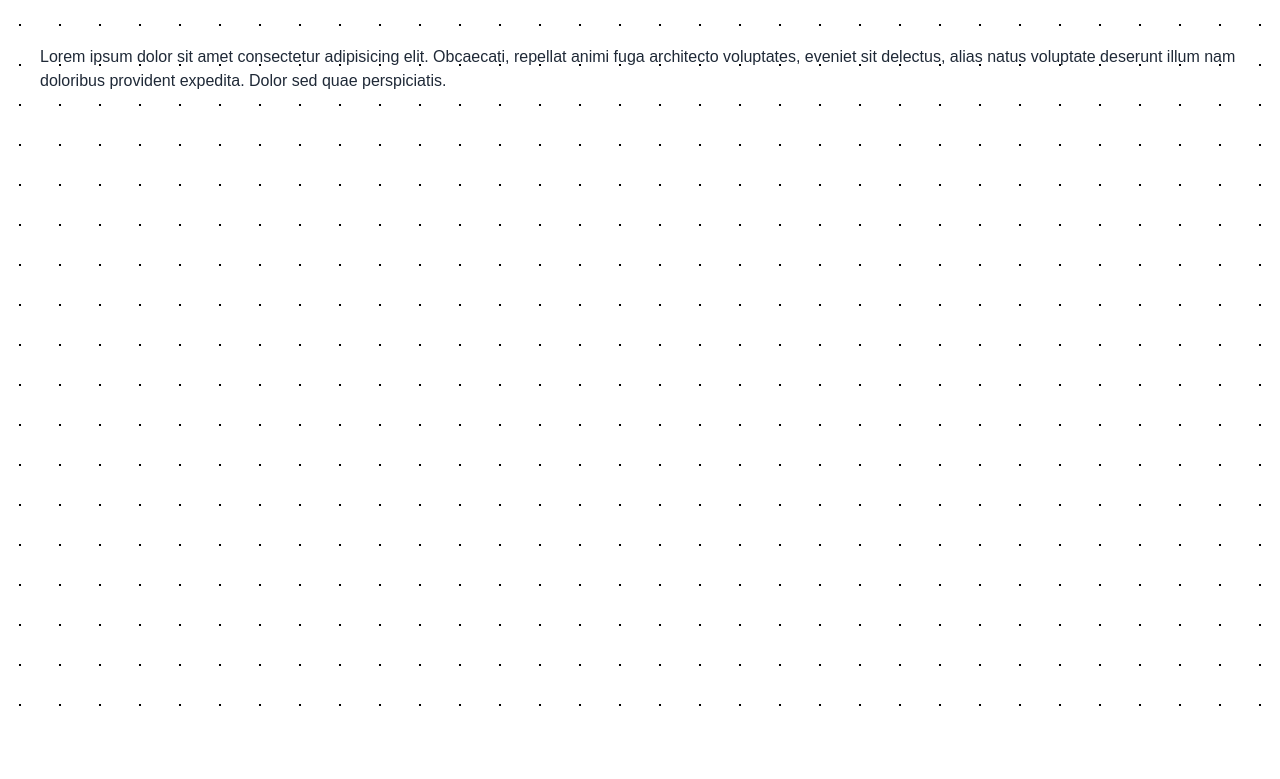
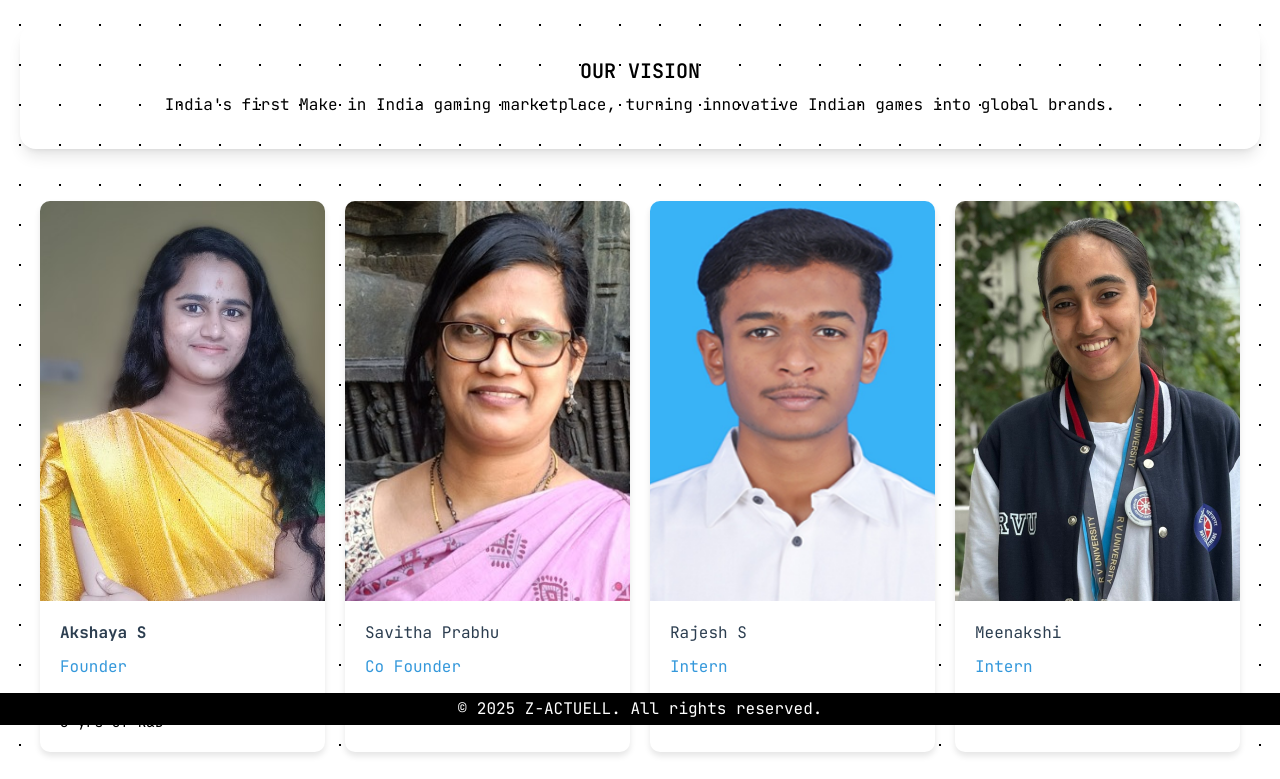
Before and after one commit to APOORV7G/zactuell, a website: page about-us.html in a window 1280 px wide. Shown: the part 75-854 px from the top of the page. Before the commit the page ends 800 px from the top, so only its background shows below. Drawn offline with Linux system fonts and the light colour scheme.

Commit message:
with about-us

```diff
--- a/about-us.html
+++ b/about-us.html
@@ -1,13 +1,87 @@
 <!DOCTYPE html>
 <html lang="en" data-theme="fantasy">
+  <style>
+    .vision {
+            background-color: #3498db;
+            color: #fff;
+            padding: 40px;
+            border-radius: 10px;
+            margin-bottom: 30px;
+            text-align: center;
+            box-shadow: 0 4px 6px rgba(0,0,0,0.1);
+        }
+        .vision h2 {
+            color: #fff;
+            font-size: 2.5em;
+            margin-bottom: 20px;
+        }
+        .vision p {
+            font-size: 1.2em;
+            max-width: 800px;
+            margin: 0 auto;
+        }
+        .team {
+            display: grid;
+            grid-template-columns: repeat(auto-fit, minmax(250px, 1fr));
+            gap: 20px;
+        }
+        .team-member {
+            background-color: #fff;
+            border-radius: 10px;
+            overflow: hidden;
+            box-shadow: 0 4px 6px rgba(0,0,0,0.1);
+            transition: transform 0.3s ease;
+        }
+        .team-member:hover {
+            transform: translateY(-5px);
+        }
+        .team-member img {
+            width: 100%;
+            height: 400px;
+            object-fit: cover;
+        }
+        .team-member-info {
+            padding: 20px;
+        }
+        .team-member h3 {
+            margin: 0 0 10px 0;
+            color: #2c3e50;
+        }
+        .team-member h4 {
+            margin: 0 0 10px 0;
+            color: #3498db;
+        }
+        .team-member p {
+            margin: 0;
+            font-size: 0.9em;
+        }
+        .mentor {
+            background-color: #2ecc71;
+            color: #fff;
+            padding: 20px;
+            border-radius: 10px;
+            margin-top: 30px;
+            text-align: center;
+        }
+        .mentor h3 {
+            margin: 0 0 10px 0;
+            font-size: 1.5em;
+        }
+  </style>
   <head>
     <meta charset="UTF-8" />
     <meta name="viewport" content="width=device-width, initial-scale=1.0" />
     <title>Z-ACTUELL - Contact Page</title>
     <link rel="stylesheet" href="output.css" />
     <link rel="stylesheet" href="theme.css" />
+    <link rel="preconnect" href="https://fonts.googleapis.com" />
+    <link rel="preconnect" href="https://fonts.gstatic.com" crossorigin />
+    <link
+      href="https://fonts.googleapis.com/css2?family=JetBrains+Mono:ital,wght@0,100..800;1,100..800&display=swap"
+      rel="stylesheet"
+    />
   </head>
-  <body>
+  <body class="font-sans text-black">
     <div class="navbar">
       <div class="navbar-start">
         <div class="dropdown">
@@ -66,11 +140,73 @@
         </ul>
       </div>
     </div>
+    <section class="m-2 p-3" id="hp1">
+      <div class="card shadow-lg">
+        <div class="card-body">
+          <h2 class="card-title justify-center">
+           OUR VISION
+          </h2>
+          <p class="text-center">
+            India's first Make in India gaming marketplace, turning innovative Indian games into global brands.
+          </p>
+        </div>
+      </div>
+    </section>
     <section class="m-10">
-      Lorem ipsum dolor sit amet consectetur adipisicing elit. Obcaecati,
-      repellat animi fuga architecto voluptates, eveniet sit delectus, alias
-      natus voluptate deserunt illum nam doloribus provident expedita. Dolor sed
-      quae perspiciatis.
+      <div class="team">
+          <div class="team-member">
+              <img src="./img/p1.jpg" alt="Akshaya S">
+              <div class="team-member-info">
+                  <h3 class="font-bold">Akshaya S</h3>
+                  <h4>Founder</h4>
+                  <p>CS Engineer</p>
+                  <p>3 yrs of R&D </p>
+              </div>
+          </div>
+
+          <div class="team-member">
+              <img src="./img/p3.jpg" alt="Savitha Prabhu">
+              <div class="team-member-info">
+                  <h3>Savitha Prabhu</h3>
+                  <h4>Co Founder</h4>
+                  <p>
+                    Business development
+                  </p>
+              </div>
+          </div>
+          <div class="team-member">
+              <img src="./img/p2.png" alt="Rajesh S">
+              <div class="team-member-info">
+                  <h3>Rajesh S</h3>
+                  <h4>Intern</h4>
+                  <p>CS Engineer</p>
+              </div>
+          </div>
+          <div class="team-member">
+              <img src="./img/p4.jpg" alt="Meenakshi">
+              <div class="team-member-info">
+                  <h3>Meenakshi</h3>
+                  <h4>Intern</h4>
+                  <p>Designer</p>
+              </div>
+          </div>
+      </div>
+
+      <div style="background-color: #2ebccc; border-radius: 10px; margin-top: 30px; padding: 20px; color: white; margin-left:0%; margin-right: auto;">
+        <h3>Our Mentor</h3>
+        <h3>Dr. Phani Kumar - Dean of Student Affairs</h3>
+        <p>Patent agent Guided multiple startups, securing ₹1.34+ Crore in funding</p>
+      </div>
+      <section class="m-2 p-4" id="hp2">
+        <footer
+        class="fixed bottom-0 left-0 w-full p-1 text-center bg-black text-white"
+        style="z-index: 100;"
+      >
+        &copy; 2025 Z-ACTUELL. All rights reserved.
+      </footer>
+      </section>
     </section>
+
+
   </body>
 </html>
```
Also changed, not shown: img/logo.png (added), img/p1.jpg (added), img/p2.png (added), img/p22.jpg (added), img/p3.jpg (added), img/p4.jpg (added).
